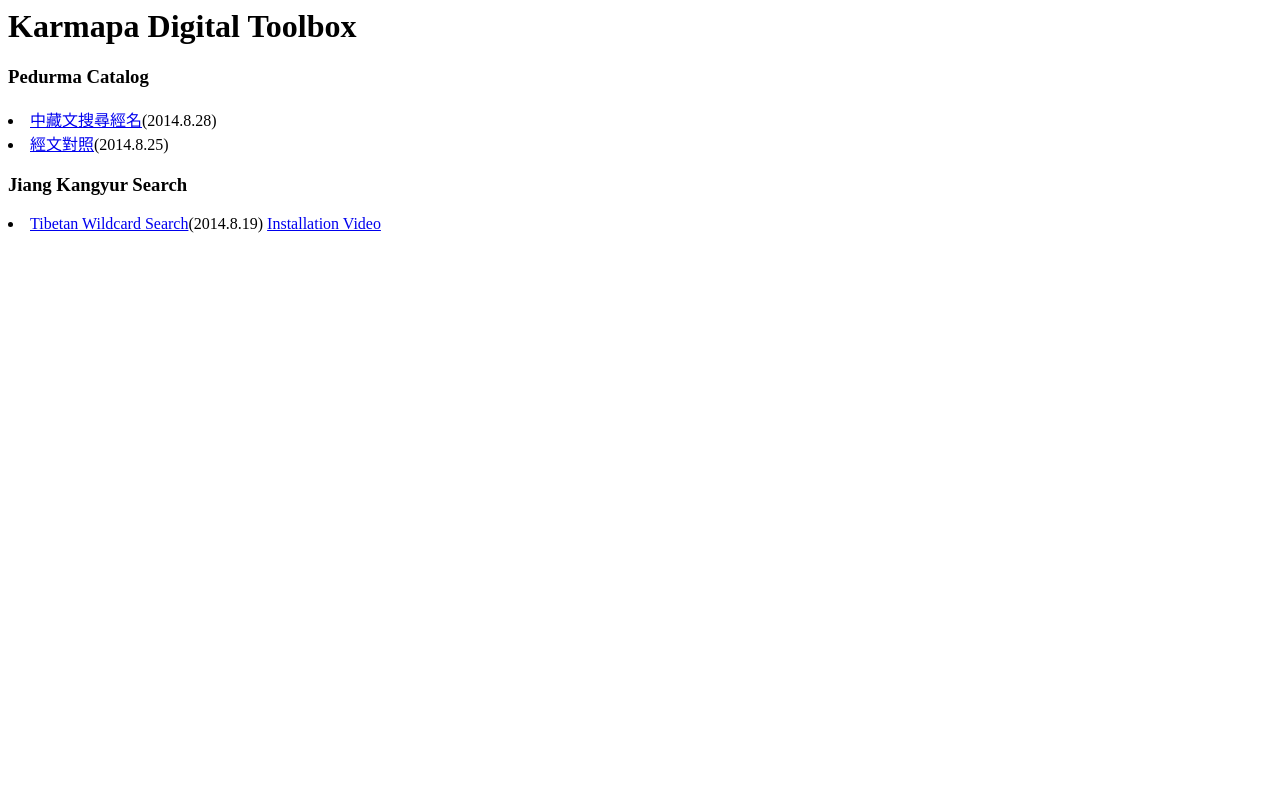
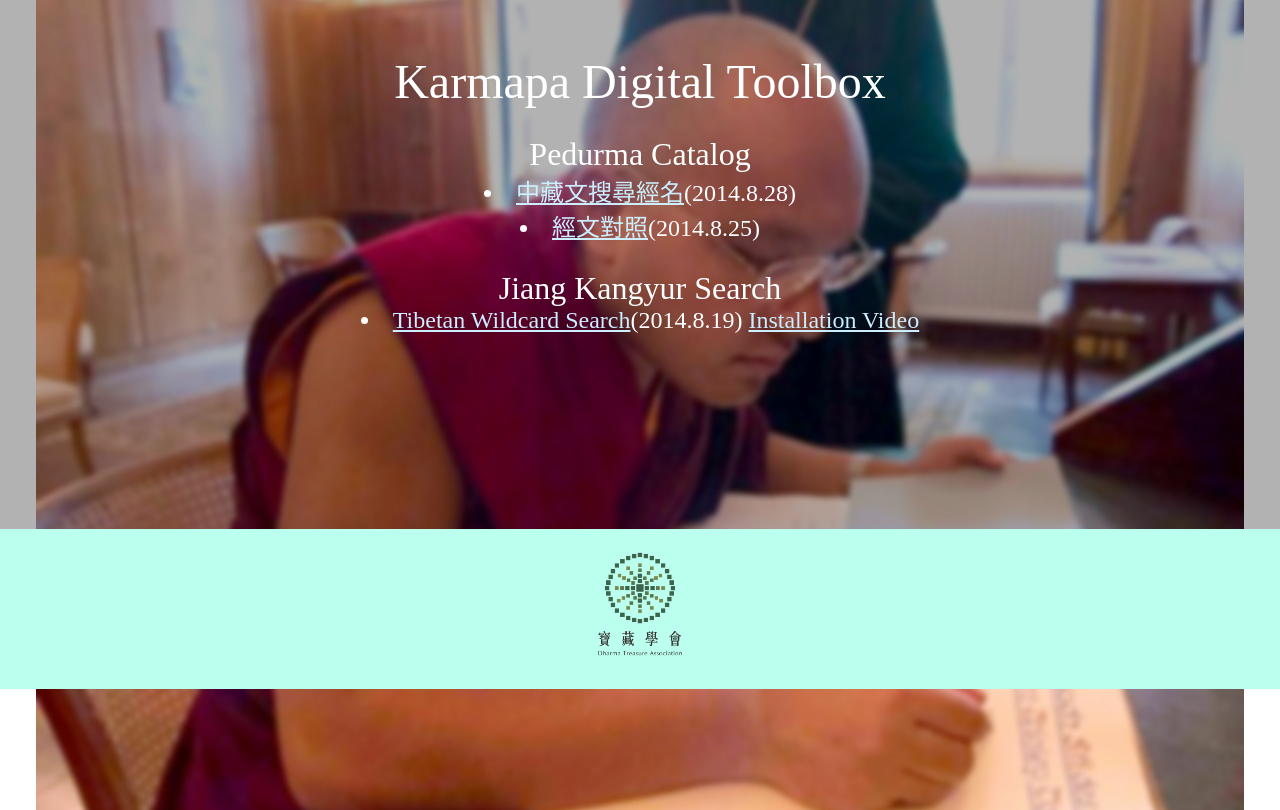
Before and after one commit to karmapa/karmapa.github.io, a plain HTML site: page index.html in a window 1280 px wide. Drawn offline with Linux system fonts and the light colour scheme.

Commit message:
prettified the index and change logo

```diff
--- /dev/null
+++ b/index.css
@@ -0,0 +1,34 @@
+body{
+	/*background: rgba(0,0,0,0.6);*/
+	background:url(karmapa3.jpeg);
+
+
+	background-repeat: no-repeat;
+	background-position: center;
+	background-position: absolute;
+	color: #FFFFFF;
+	text-align: center;
+	font-size: 150%;
+	font-family: avenir, Microsoft JhengHei;
+	margin-top: -10px;
+	margin-bottom: -10px;
+	margin-right: -10px;
+	margin-left: -10px;
+}
+
+#content{
+	padding: 10px;
+	background:rgba(0,0,0,0.3) none repeat scroll !important;
+	padding-bottom: 160px;
+}
+
+#footer{
+	height: 160px;
+	position: relative;
+	margin-top: -100px;
+	margin-bottom: -10px;
+	background:#BBFFEE;
+	/*rgba(187,255,238,0.5) none repeat scroll !important;  #BBFFEE     */
+}
+
+a{color: #CCEEFF;}
--- a/index.html
+++ b/index.html
@@ -1,10 +1,24 @@
 <html>
-<H1>Karmapa Digital Toolbox</H1>
+<head>
+<link rel="stylesheet" href="index.css"></link>
+</head>
+<body bgproperties=fixed>
+<div id="content">
+<br><br><font size=10>Karmapa Digital Toolbox</font><br>
 
-<H3>Pedurma Catalog</H3>
+<br><font size=6>Pedurma Catalog</font>
 <li><a href="pedurma_catalog/search_name.html">中藏文搜尋經名</a>(2014.8.28)</li>
 <li><a href="pedurma_catalog/page_map.html">經文對照</a>(2014.8.25)</li>
 
-<H3>Jiang Kangyur Search</H3>
+<br><font size=6>Jiang Kangyur Search</font>
 <li><a href="tibetansearch">Tibetan Wildcard Search</a>(2014.8.19)
 	<a target=_new href="http://youtu.be/gZdQw1MQYgE">Installation Video</a></li>
+<br><br><br><br><br>
+</div>
+<div id="footer">
+	<img src="treasure.png" width="150"/>
+	<br><br><br><br>
+</div>
+
+</body>
+</html>
--- a/pedurma_catalog/rvp2rvp.js
+++ b/pedurma_catalog/rvp2rvp.js
@@ -1,7 +1,6 @@
 //var fs=require("fs");
 var longnames={"J":"Lijiang","D":"Derge","C":"Cone","K":"Pedurma","N":"Narthang","H":"Lhasa","U":"Urga"};
 var mappings={"J":jPedurma,"D":dPedurma,"C":cPedurma,"K":kPedurma,"N":nPedurma,"H":hPedurma,"U":uPedurma};
-var longnames_lower={"J":"lijiang","D":"derge","C":"cone","K":"pedurma","N":"narthang","H":"lhasa","U":"urga"};
 var dosearch=function(volpage){
 	reset();
 	var form=document.getElementById("form_name");
@@ -246,7 +245,7 @@
 	//去掉行數 把vol page side 湊成檔名
 	var filename=id2imageFileName(corresline);//[函號(用來進入該函資料夾),檔名]
 	var Line="volpage:"+corresline.vol+", page:"+corresline.page+", side:"+corresline.side+", line:"+corresline.line;
-	return '<a target=_new href="http://114.34.239.14/kangyur_images/'+longnames_lower[to.rcode]+'/'+filename[0]+'/'+filename[1]+'">'+Line+"</a>";
+	return '<a target=_new href="http://114.34.239.14/kangyur_images/'+longnames[to.rcode].toLowerCase()+'/'+filename[0]+'/'+filename[1]+'">'+Line+"</a>";
 }
 
 var id2imageFileName=function(id){
--- a/pedurma_catalog/search_name.css
+++ b/pedurma_catalog/search_name.css
@@ -11,12 +11,15 @@
 		background-color: #3799FF;
 		color: white;
 		border: #3799FF;
+		/*弧形角border-radius: 20;*/
 
 }
 button {font-size: 100%;
 		background-color: #3799FF;
 		color: white;
 		border:none;
+		/*弧形角border-radius: 20;*/
+
 }
 .mid{vertical-align:middle;}
 
```
Also changed, not shown: Treasure.png (added), karmapa.jpg (added), karmapa2.jpg (added), karmapa3.jpeg (added), pedurma_catalog/LOGO.jpg, pedurma_catalog/LOGO_S.png.
